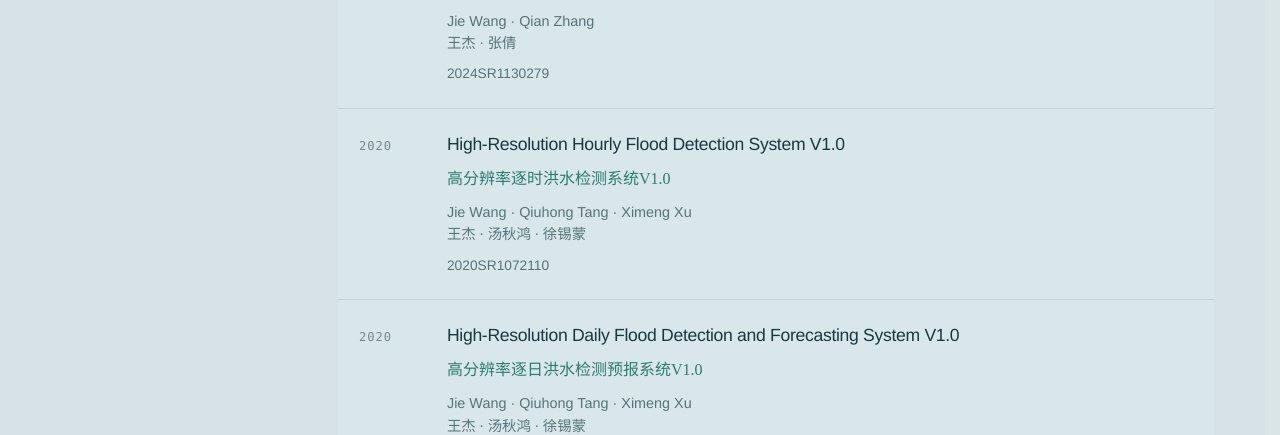
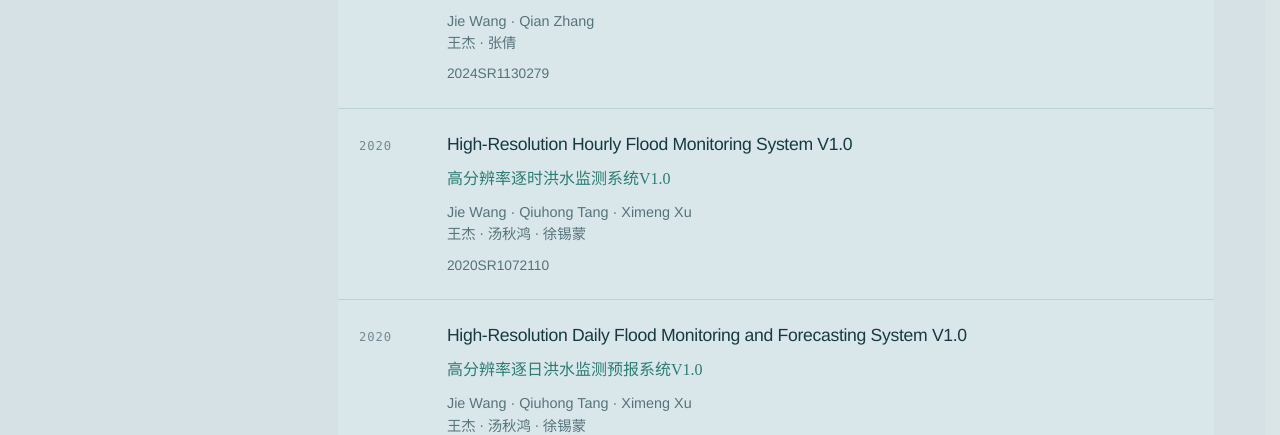
Before and after one commit to myglobalflood/myglobalflood.github.io, a Next.js app: page /publications in a window 1280 px wide. Shown: the part 6140-6575 px from the top of the page. Built offline with nearby package versions, Linux system fonts and the light colour scheme; no server answers.

Commit message:
Update site-data.ts

```diff
--- a/app/site-data.ts
+++ b/app/site-data.ts
@@ -275,15 +275,15 @@ export const intellectualProperty = [
   },
   {
     year: "2020",
-    title: "High-Resolution Hourly Flood Detection System V1.0",
-    titleZh: "高分辨率逐时洪水检测系统V1.0",
+    title: "High-Resolution Hourly Flood Monitoring System V1.0",
+    titleZh: "高分辨率逐时洪水监测系统V1.0",
     authors: "Jie Wang · Qiuhong Tang · Ximeng Xu / 王杰 · 汤秋鸿 · 徐锡蒙",
     registration: "2020SR1072110",
   },
   {
     year: "2020",
-    title: "High-Resolution Daily Flood Detection and Forecasting System V1.0",
-    titleZh: "高分辨率逐日洪水检测预报系统V1.0",
+    title: "High-Resolution Daily Flood Monitoring and Forecasting System V1.0",
+    titleZh: "高分辨率逐日洪水监测预报系统V1.0",
     authors: "Jie Wang · Qiuhong Tang · Ximeng Xu / 王杰 · 汤秋鸿 · 徐锡蒙",
     registration: "2020SR1072922",
   },
```
